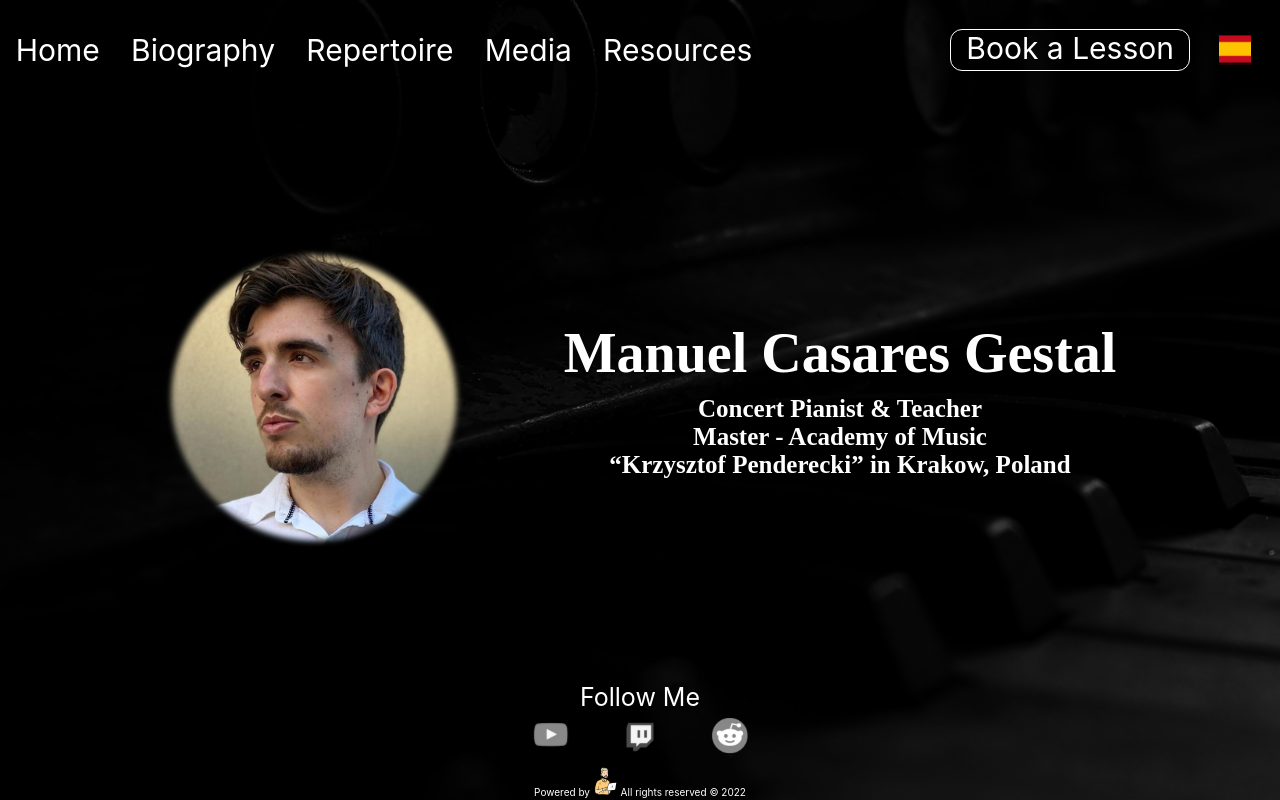
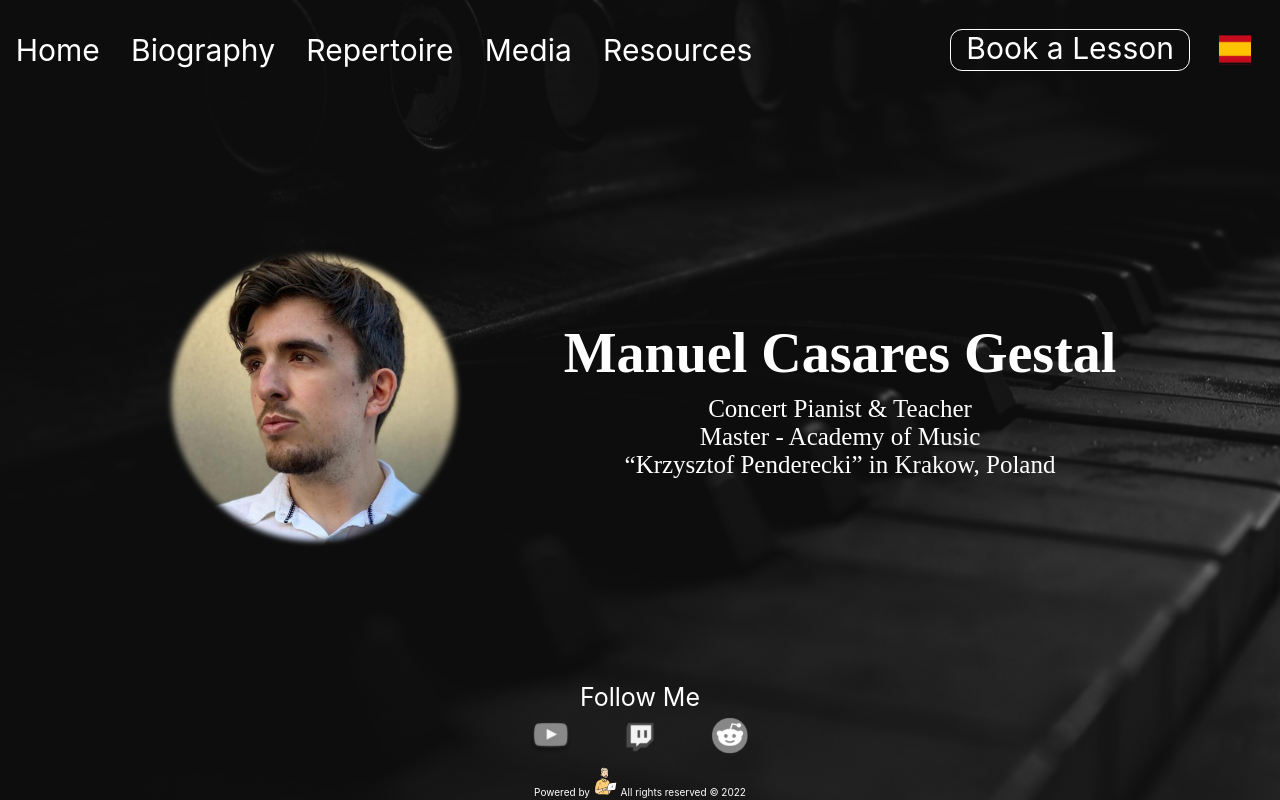
Before and after one commit to gabrielmoris/Manuel-Casares, a Next.js app: page / in a window 1280 px wide. Built offline with nearby package versions, Linux system fonts and the light colour scheme; a web font is replaced by a local one.

Commit message:
style background image

```diff
--- a/styles/home.scss
+++ b/styles/home.scss
@@ -6,9 +6,9 @@
     justify-content: center;
     align-items: center;
     /* Background */
-    left: 0px;
-    top: 100px;
-    background: url("../public/background.svg");
+    background: linear-gradient(rgba(255, 255, 255, 0.05), rgba(255, 255, 255, 0.05)),url("../public/background.svg");
+    background-size: cover;
+    background-blend-mode: luminosity;
 
     .main {
         display: flex;
@@ -30,6 +30,7 @@
             h3 {
                 font-family: "Aref Ruqaa", serif;
                 font-size: 25px;
+                font-weight: 400;
             }
         }
     }
```
